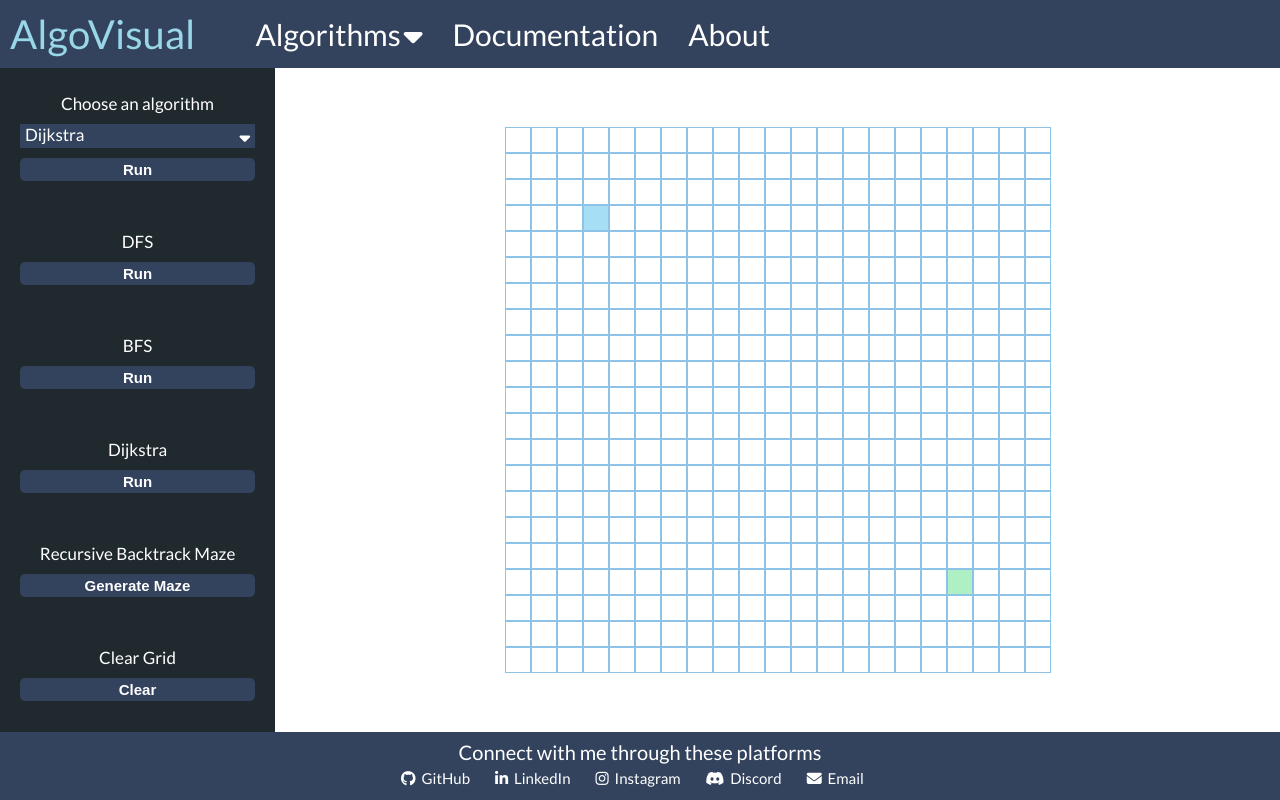
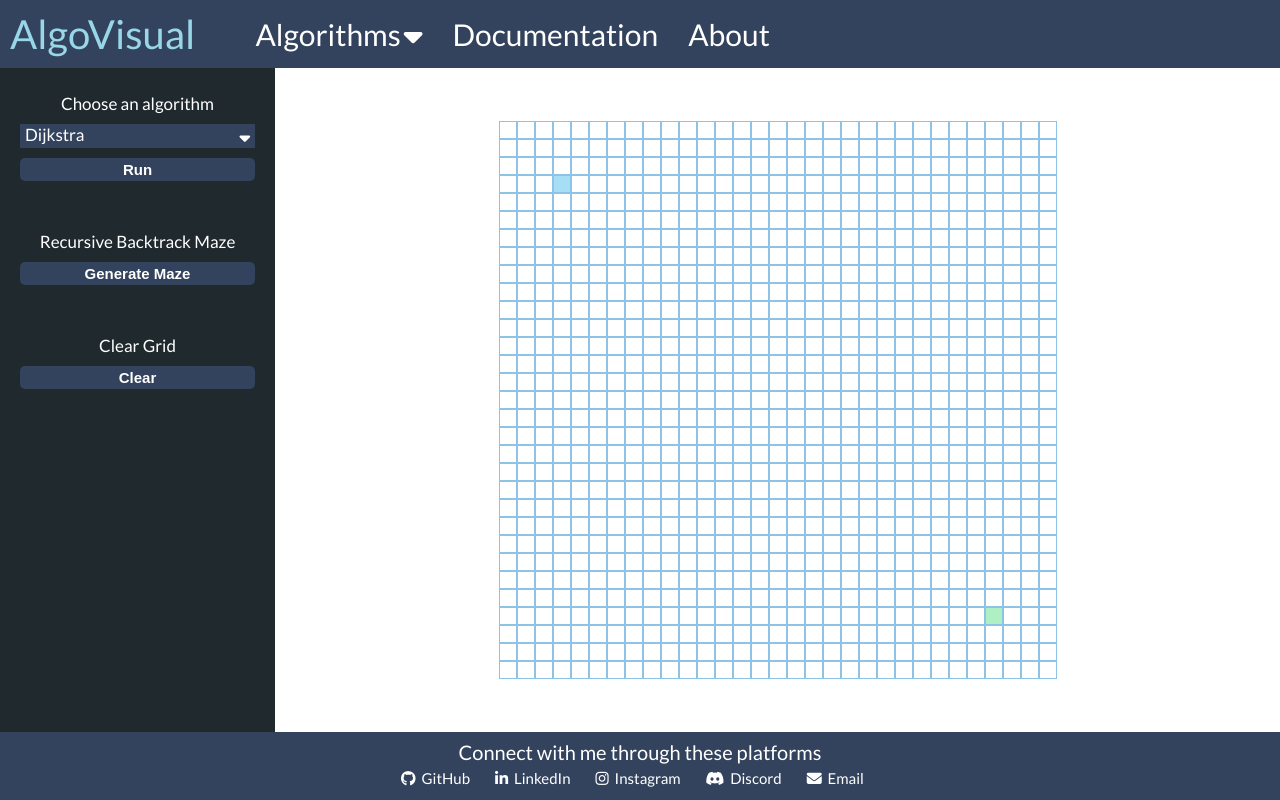
Before and after one commit to eduardo-vidals/AlgoVisual, a React (Create React App) app: page /AlgoVisual/pathfinding in a window 1280 px wide. Built offline with nearby package versions, Linux system fonts and the light colour scheme.

Commit message:
Fixed maze generator & sidebar for pathfinding visualizer

```diff
--- a/src/AlgoVisual/Layout/Main/PathfindingVisualizer/MazeGeneration/RecursiveDivision.ts
+++ b/src/AlgoVisual/Layout/Main/PathfindingVisualizer/MazeGeneration/RecursiveDivision.ts
@@ -11,11 +11,14 @@ function addOuterWalls(grid: Node[][], walls: Node[]) {
     for (let i = 0; i < grid.length; i++) {
         if (i == 0 || i == (grid.length - 1)) {
             for (let j = 0; j < grid[0].length; j++) {
+                grid[i][j].isWall = true;
                 walls.push(grid[i][j]);
             }
         } else {
+            grid[i][0].isWall = true;
+            grid[i][grid[0].length - 1].isWall = true;
             walls.push(grid[i][0]);
-            walls.push(grid[i][grid[0].length - 1]);
+            walls.push(grid[i][grid[0].length - 1])
         }
     }
 }
@@ -25,37 +28,45 @@ function addInnerWalls(h: boolean, minX: number, maxX: number, minY: number, max
         if (maxX - minX < 2) {
             return;
         }
-        let y = Math.floor(randomNumber(minY, maxY)/2)*2;
+        let y = Math.floor(randomNumber(minY, maxY) / 2) * 2;
         addHWall(minX, maxX, y, grid, walls);
-        addInnerWalls(!h, minX, maxX, minY, y-1, grid, walls);
+        addInnerWalls(!h, minX, maxX, minY, y - 1, grid, walls);
         addInnerWalls(!h, minX, maxX, y + 1, maxY, grid, walls);
     } else {
         if (maxY - minY < 2) {
             return;
         }
-        let x = Math.floor(randomNumber(minX, maxX)/2)*2;
+        let x = Math.floor(randomNumber(minX, maxX) / 2) * 2;
         addVWall(minY, maxY, x, grid, walls);
-        addInnerWalls(!h, minX, x-1, minY, maxY, grid, walls);
+        addInnerWalls(!h, minX, x - 1, minY, maxY, grid, walls);
         addInnerWalls(!h, x + 1, maxX, minY, maxY, grid, walls);
     }
 }
 
-function addHWall(minX:number, maxX:number, y:number, grid: Node[][], walls: Node[]) {
-    let hole = Math.floor(randomNumber(minX, maxX)/2)*2+1;
-
+function addHWall(minX: number, maxX: number, y: number, grid: Node[][], walls: Node[]) {
+    let hole = Math.floor(randomNumber(minX, maxX) / 2) * 2 + 1;
     for (let i = minX; i <= maxX; i++) {
-        if (i !== hole) walls.push(grid[y][i]);
+        if (i === hole){
+            grid[y][i].isWall = false;
+        } else {
+            grid[y][i].isWall = true;
+            walls.push(grid[y][i]);
+        }
     }
 }
 
-function addVWall(minY:number, maxY:number, x:number, grid: Node[][], walls: Node[]) {
-    let hole = Math.floor(randomNumber(minY, maxY)/2)*2+1;
+function addVWall(minY: number, maxY: number, x: number, grid: Node[][], walls: Node[]) {
+    let hole = Math.floor(randomNumber(minY, maxY) / 2) * 2 + 1;
 
     for (let i = minY; i <= maxY; i++) {
-        if (i !== hole) walls.push(grid[i][x])
+        if (i === hole){
+            grid[i][x].isWall = false;
+        } else {
+            grid[i][x].isWall = true;
+            walls.push(grid[i][x]);
+        }
     }
 }
-
 
 function randomNumber(min: number, max: number) {
     // min and max included
--- a/src/AlgoVisual/Layout/Main/PathfindingVisualizer/PathfindingVisualizer.tsx
+++ b/src/AlgoVisual/Layout/Main/PathfindingVisualizer/PathfindingVisualizer.tsx
@@ -8,7 +8,7 @@ import {bfsPath, bfsVisited} from "./Algorithms/BFS";
 import update from 'immutability-helper';
 import {recursiveDivision} from "./MazeGeneration/RecursiveDivision";
 
-const options = ["DFS", "BFS", "Dijkstra"];
+const options = ["DFS", "BFS", "Dijkstra", "A*"];
 type Props = {};
 type State = {
     grid: Node[][],
@@ -24,34 +24,39 @@ type State = {
 
 const START_NODE_ROW = 3;
 const START_NODE_COL = 3;
-const FINISH_NODE_ROW = 17;
-const FINISH_NODE_COL = 17;
+const FINISH_NODE_ROW = 27;
+const FINISH_NODE_COL = 27;
 const VISITED_NODES_SPEED = 10;
 const SHORTEST_PATH_SPEED = 30;
 
 class PathfindingVisualizer extends React.Component<Props, State> {
     private dropdownSelection = createRef<HTMLDivElement>();
     private dropdownCaret = createRef<HTMLDivElement>();
+
     constructor(props: Props) {
         super(props);
         this.state = {
             grid: [],
             initialGrid: [],
             mouseIsPressed: false,
-            rows: 21,
-            cols: 21,
+            rows: 31,
+            cols: 31,
             algorithm: "Dijkstra",
             showAlgorithms: false,
             optionsDisabled: false,
             nodeStyle: {width: "20px", height: "20px"}
         }
+        this.showAlgorithms = this.showAlgorithms.bind(this);
+        this.closeAlgorithms = this.closeAlgorithms.bind(this);
+        this.changeAlgorithm = this.changeAlgorithm.bind(this);
+        this.runAlgorithm = this.runAlgorithm.bind(this);
     }
 
     componentDidMount() {
         const grid = this.getInitialGrid();
         this.resizeGrid();
         this.setState({grid: grid});
-        let root = document.getElementById("root");
+        let root = document.getElementById("grid");
         root!.onmousedown = (e) => {
             // breaks walls for  grid, do not remove
             e.preventDefault();
@@ -70,7 +75,7 @@ class PathfindingVisualizer extends React.Component<Props, State> {
         }, true);
     }
 
-    resizeGrid(){
+    resizeGrid() {
         let COLS = this.state.cols;
         let mainContentWidth = document.getElementById("main")!.offsetWidth;
         let dimension = Math.floor(mainContentWidth / (COLS * 2.5)) + "px";
@@ -84,18 +89,20 @@ class PathfindingVisualizer extends React.Component<Props, State> {
 
     showAlgorithms(e: React.MouseEvent) {
         // ensures that you close menu when clicked again
+        console.log(this.state.showAlgorithms);
         if (!this.state.showAlgorithms) {
+            console.log(this.state.showAlgorithms);
             this.setState({showAlgorithms: true}, () => this.displayAlgorithms());
             // not sure why this works but will figure out soon
             // makes dropdown work magically!
             e.stopPropagation();
-            document.addEventListener("click", this.closeSortingAlgorithms);
+            document.addEventListener("click", this.closeAlgorithms);
         }
     }
 
-    closeSortingAlgorithms() {
+    closeAlgorithms() {
         this.setState({showAlgorithms: false}, () => this.displayAlgorithms());
-        document.removeEventListener("click", this.closeSortingAlgorithms)
+        document.removeEventListener("click", this.closeAlgorithms)
     }
 
     displayAlgorithms() {
@@ -114,11 +121,11 @@ class PathfindingVisualizer extends React.Component<Props, State> {
         this.setState({algorithm: option});
     }
 
-    runSortingAlgorithm() {
+    runAlgorithm() {
         this.setState({optionsDisabled: true}, () => {
             switch (this.state.algorithm) {
                 case 'DFS':
-                    this.visualizeBFS();
+                    this.visualizeDFS();
                     break;
                 case 'BFS':
                     this.visualizeBFS();
@@ -152,23 +159,20 @@ class PathfindingVisualizer extends React.Component<Props, State> {
         this.setState({mouseIsPressed: false});
     }
 
-    recursiveBacktrack(){
-        let walls = recursiveDivision(this.state.grid);
-        const newGrid = this.state.grid.slice();
-        // @ts-ignore
-        walls = [...new Set(walls)];
+    recursiveDivision() {
+        const wallsGrid = this.state.grid.slice();
+        let walls = recursiveDivision(wallsGrid);
         let totalTime = 0;
         for (let i = 0; i < walls.length; i++) {
             const v = walls[i];
-            newGrid[v.row][v.col].isWall = true;
-            totalTime += 100;
+            totalTime += 10;
             setTimeout(() => {
                 const nodeID = "node-" + v.col + "-" + v.row;
                 document.getElementById(nodeID)!.className = 'node node-wall';
-            }, i * 100)
+            }, i * 10)
         }
         setTimeout(() => {
-            this.setState({grid: newGrid, initialGrid: newGrid});
+            this.setState({grid: wallsGrid, initialGrid: wallsGrid});
         }, totalTime);
     }
 
@@ -233,7 +237,7 @@ class PathfindingVisualizer extends React.Component<Props, State> {
         }
     }
 
-    copyGrid(){
+    copyGrid() {
         const grid: Node[][] = [];
         this.setState({grid: grid}, () => {
             this.setState({grid: this.getCopyGrid()})
@@ -247,12 +251,12 @@ class PathfindingVisualizer extends React.Component<Props, State> {
         });
     }
 
-    getCopyGrid(){
+    getCopyGrid() {
         const grid = [];
         for (let row = 0; row < this.state.rows; row++) {
             const currentRow = [];
             for (let col = 0; col < this.state.cols; col++) {
-                if (this.state.initialGrid[row][col].isWall){
+                if (this.state.initialGrid[row][col].isWall) {
                     currentRow.push(this.state.initialGrid[row][col]);
                 } else {
                     currentRow.push(createNode(col, row));
@@ -299,7 +303,7 @@ class PathfindingVisualizer extends React.Component<Props, State> {
                         <div className={"sidebar-setting"}>
                             <p> Choose an algorithm </p>
 
-                            <div className={"selection-dropdown"} onClick={() => this.showAlgorithms}>
+                            <div className={"selection-dropdown"} onClick={this.showAlgorithms}>
                                 <div className={"current-option"}>
                                     <p> {this.state.algorithm} </p>
                                 </div>
@@ -319,33 +323,15 @@ class PathfindingVisualizer extends React.Component<Props, State> {
                                 </ul>
                             </div>
 
-                            <button disabled={this.state.optionsDisabled} className={"sidebar-button"}
-                                    onClick={() => this.runSortingAlgorithm}>
+                            <button className={"sidebar-button"}
+                                    onClick={this.runAlgorithm}>
                                 Run
                             </button>
                         </div>
 
                         <div className={"sidebar-setting"}>
-                            <p> DFS </p>
-                            <button className={"sidebar-button"} onClick={() => this.visualizeDFS()}>
-                                Run
-                            </button>
-                        </div>
-                        <div className={"sidebar-setting"}>
-                            <p> BFS </p>
-                            <button className={"sidebar-button"} onClick={() => this.visualizeBFS()}>
-                                Run
-                            </button>
-                        </div>
-                        <div className={"sidebar-setting"}>
-                            <p> Dijkstra </p>
-                            <button className={"sidebar-button"} onClick={() => this.visualizeDijkstra()}>
-                                Run
-                            </button>
-                        </div>
-                        <div className={"sidebar-setting"}>
                             <p> Recursive Backtrack Maze </p>
-                            <button className={"sidebar-button"} onClick={() => this.recursiveBacktrack()}>
+                            <button className={"sidebar-button"} onClick={() => this.recursiveDivision()}>
                                 Generate Maze
                             </button>
                         </div>
--- a/src/AlgoVisual/Layout/Main/SortingVisualizer/SortingVisualizer.css
+++ b/src/AlgoVisual/Layout/Main/SortingVisualizer/SortingVisualizer.css
@@ -41,7 +41,7 @@
     left: 0;
     right: 0;
     top: -5px;
-    bottom: -67px;
+    bottom: -65px;
     overflow-y: scroll;
     background-color: #33435d;
 }
@@ -58,6 +58,7 @@
 
 .selection-options ul div {
     cursor: pointer;
+    padding: 1px;
 }
 
 .selection-options ul div:hover{
```
